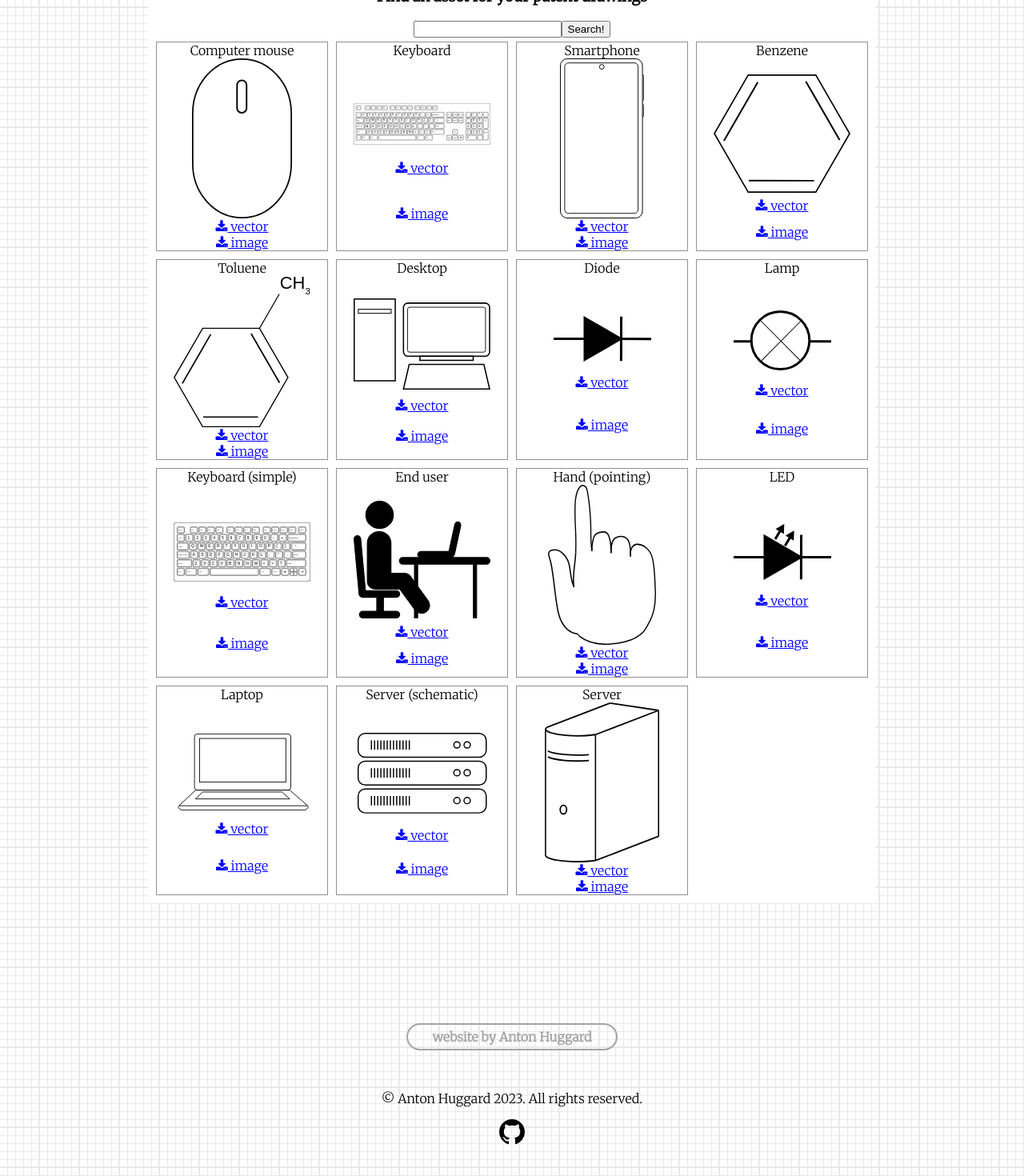
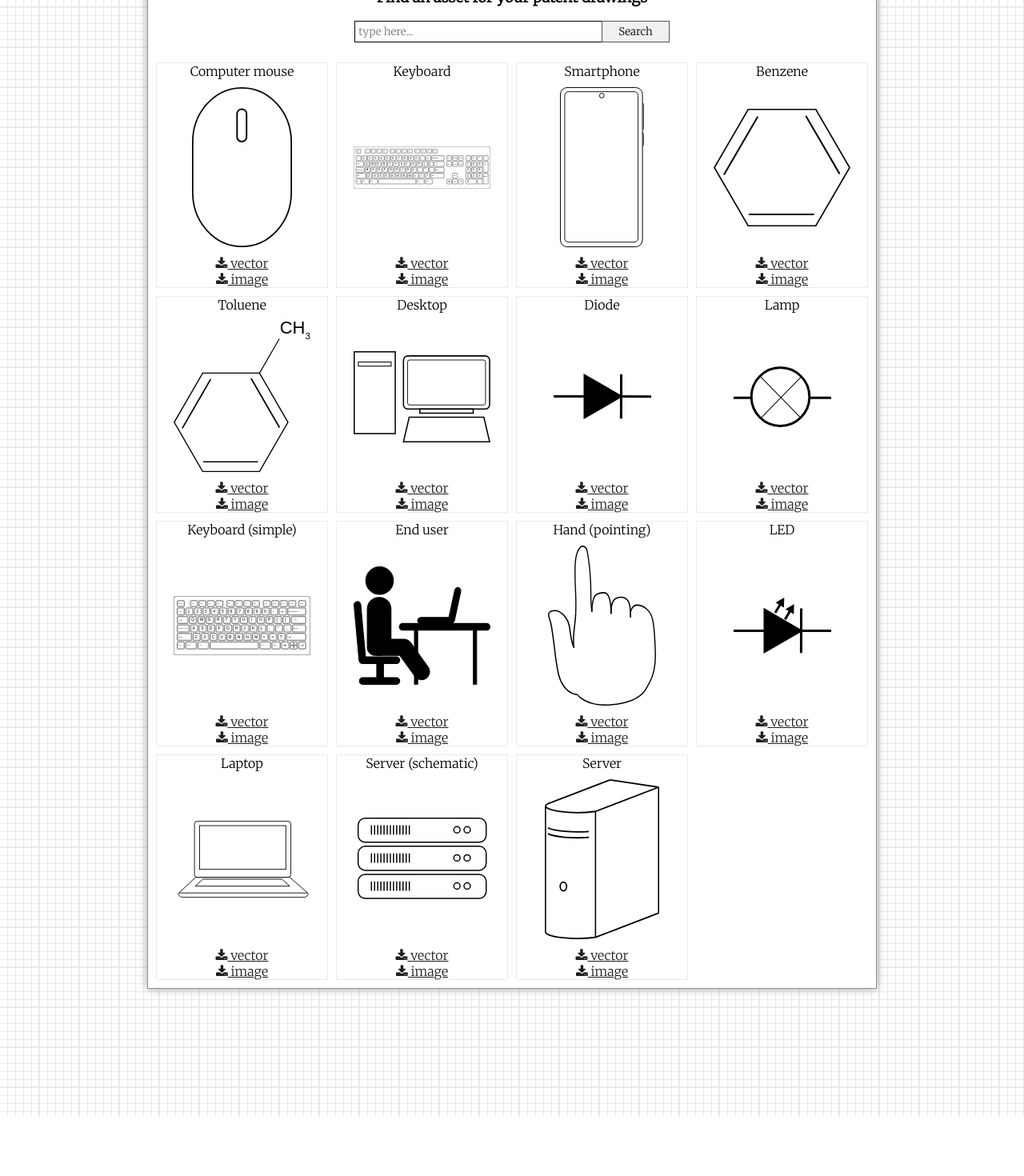
Before and after one commit to AntonHuggard/PatFigPublic, a React (Create React App) app: page /#/ in a window 1280 px wide. Shown: the part 140-1610 px from the top of the page at 80% size. Built offline with nearby package versions, Linux system fonts and the light colour scheme.

Commit message:
update CSS

```diff
--- a/src/components/SearchBar.js
+++ b/src/components/SearchBar.js
@@ -4,9 +4,9 @@ class SearchBar extends Component {
 
     render() {
         return(
-            <form id='search-bar-wrapper' method='GET'>
-                <input type='text' name='q'/>
-                <button type='submit'>Search!</button>
+            <form id='search-bar-wrapper' method='GET' autocomplete="off">
+                <input type='text' name='q' placeholder='type here...' id='search-bar'/>
+                <button type='submit' id='search-btn'>Search</button>
             </form>
         )
     }
--- a/src/style/footer.css
+++ b/src/style/footer.css
@@ -1,7 +1,9 @@
 footer {
-    padding-top: 50px;
-    padding-bottom: 30vh;
+    margin-top: 20vh;
+    padding-top: 10px;
+    padding-bottom: 20vh;
     text-align: center;
+    background-color: white;
 }
 #huggards {
     font-family: 'Merriweather', serif;
@@ -10,13 +12,13 @@ footer {
     font-weight: bold;
     font-size: 1em;
     width: 250px;
-    color: rgb(165, 165, 165);
-    border: 2px solid rgb(165, 165, 165);
+    color: rgb(99, 99, 99);
+    border: 2px solid rgb(99, 99, 99);
     border-radius: 30px;
     padding: 5px;
     margin: auto;
     margin-top: 100px;
-    margin-bottom: 50px;
+    margin-bottom: 15px;
     cursor: pointer;
     transition: 0.5s;
 }
--- a/src/style/main.css
+++ b/src/style/main.css
@@ -17,7 +17,8 @@ body {
     text-align: center;
     background-color: white;
     padding: 5px;
-    /* border: 1px solid rgb(141, 141, 141); */
+    border: 1px solid rgb(141, 141, 141);
+    box-shadow: 0 0 10px rgb(161, 161, 161);
 }
 
 #main-content p, #main-content ol, #main-content ul {
@@ -28,6 +29,9 @@ body {
     color: blue;
 }
 
+#search-bar-wrapper {
+    margin-bottom: 20px;
+}
 
 #search-results {
     display: grid;
@@ -49,15 +53,52 @@ body {
     }
 }
 
+
 #search-results img {
     max-height: 200px;
     max-width: 80%;
     margin: auto;
+    padding: 10px;
 }
 
 .patent-drawing {
-    border: 1px solid rgb(145, 145, 145);
-    /* border-radius: 5px; */
+    border: 1px solid rgb(235, 235, 235);
     display: grid;
     grid-template-columns: 1fr;
+    grid-template-rows: 20px 1fr 20px 20px;
+    transition: 0.25s;
 }
+
+.patent-drawing:hover {
+    border: 1px solid rgb(145, 145, 145);
+}
+.patent-drawing a {
+    color: rgb(31, 31, 31) !important;
+}
+.patent-drawing:hover a {
+    color: blue !important;
+}
+
+#search-bar {
+    color: blue;
+    font-family: 'Merriweather', serif;
+    padding: 4px;
+    border-radius: 0;
+    border: 1px solid black;
+    border-right: 0;
+    font-weight: 500;
+    width: 300px;
+}
+
+#search-btn {
+    font-family: 'Merriweather', serif;
+    background-color: rgb(240, 240, 240);
+    border-radius: 0;
+    border: 1px solid rgb(87, 87, 87);
+    padding: 4px 20px;
+}
+
+#search-btn:hover {
+    background-color: rgb(212, 212, 212);
+    cursor: pointer;
+}
--- a/src/style/navbar.css
+++ b/src/style/navbar.css
@@ -1,5 +1,6 @@
 header {
-    background-color: white;
+    background-color: rgba(255, 255, 255, 0.808);
+    backdrop-filter: blur(4px);
     display: grid;
     grid-template-columns: 420px 1fr 500px;
     position: fixed;
```
